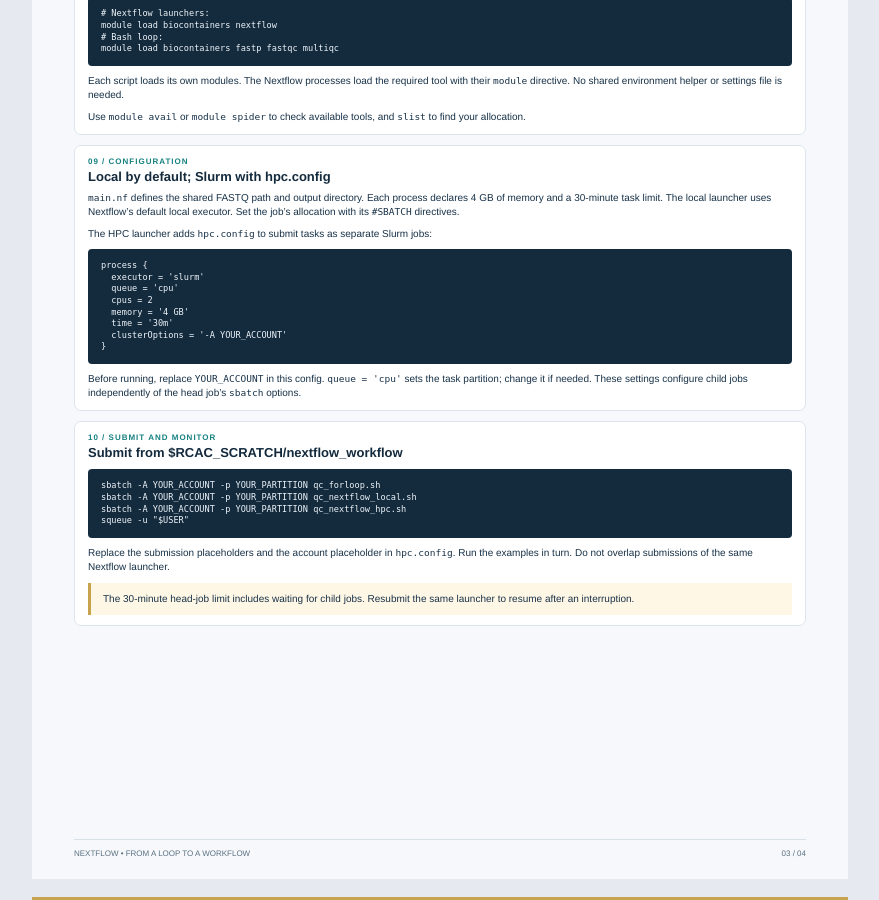
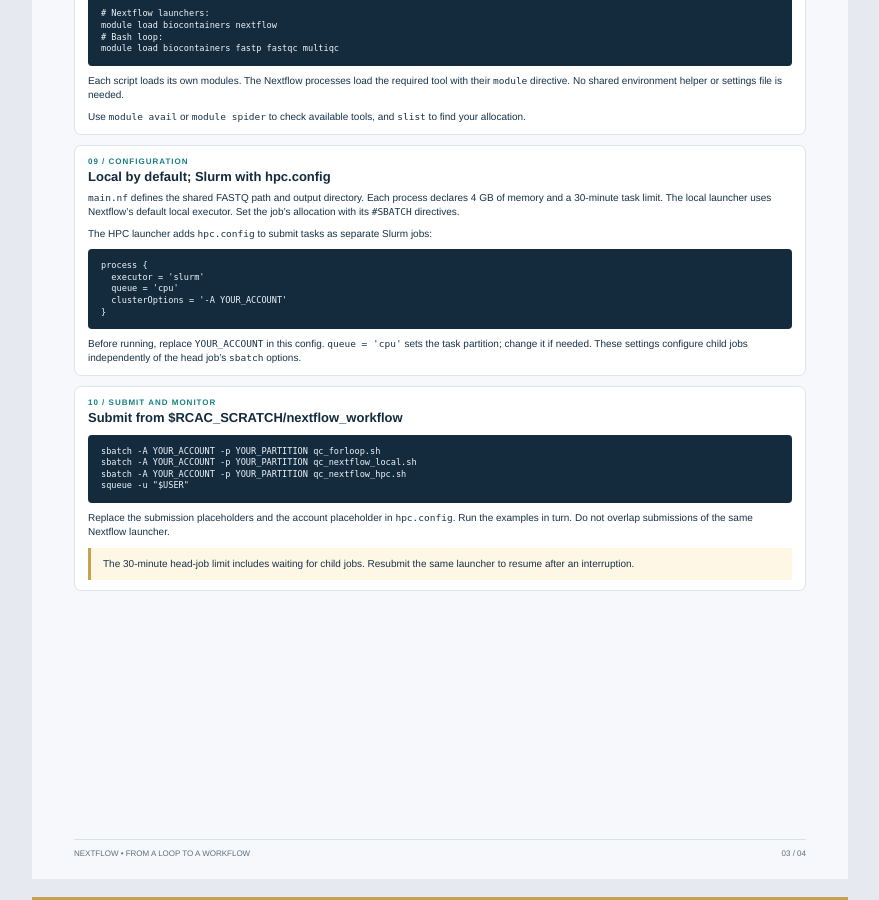
Before and after one commit to zhan4429/PurdueNfWorkshop, a Jekyll site: the page Nextflow_Purdue_HPC_4page_Flyer_Revised.html, which Jekyll copies as it is, in a window 1280 px wide and 900 px high, scrolled down 2325 px. Shown: the whole window, without its empty margins (200-1079 px from the left). Built offline with Jekyll 4.4.1, drawn with Linux system fonts in a browser that asks for light colours.

```diff
--- a/Nextflow_Purdue_HPC_4page_Flyer_Revised.html
+++ b/Nextflow_Purdue_HPC_4page_Flyer_Revised.html
@@ -63,9 +63,6 @@ module load biocontainers nextflow
 module load biocontainers fastp fastqc multiqc</code></pre><p>Each script loads its own modules. The Nextflow processes load the required tool with their <code>module</code> directive. No shared environment helper or settings file is needed.</p><p>Use <code>module avail</code> or <code>module spider</code> to check available tools, and <code>slist</code> to find your allocation.</p></section><section><div class="label">09 / configuration</div><h2>Local by default; Slurm with hpc.config</h2><p><code>main.nf</code> defines the shared FASTQ path and output directory. Each process declares 4 GB of memory and a 30-minute task limit. The local launcher uses Nextflow’s default local executor. Set the job’s allocation with its <code>#SBATCH</code> directives.</p><p>The HPC launcher adds <code>hpc.config</code> to submit tasks as separate Slurm jobs:</p><pre><code>process {
   executor = &#x27;slurm&#x27;
   queue = &#x27;cpu&#x27;
-  cpus = 2
-  memory = &#x27;4 GB&#x27;
-  time = &#x27;30m&#x27;
   clusterOptions = &#x27;-A YOUR_ACCOUNT&#x27;
 }</code></pre><p>Before running, replace <code>YOUR_ACCOUNT</code> in this config. <code>queue = 'cpu'</code> sets the task partition; change it if needed. These settings configure child jobs independently of the head job’s <code>sbatch</code> options.</p></section><section><div class="label">10 / submit and monitor</div><h2>Submit from $RCAC_SCRATCH/nextflow_workflow</h2><pre><code>sbatch -A YOUR_ACCOUNT -p YOUR_PARTITION qc_forloop.sh
 sbatch -A YOUR_ACCOUNT -p YOUR_PARTITION qc_nextflow_local.sh
```
Also changed, not shown: index.md (+1 -1 lines), 2 other files.
